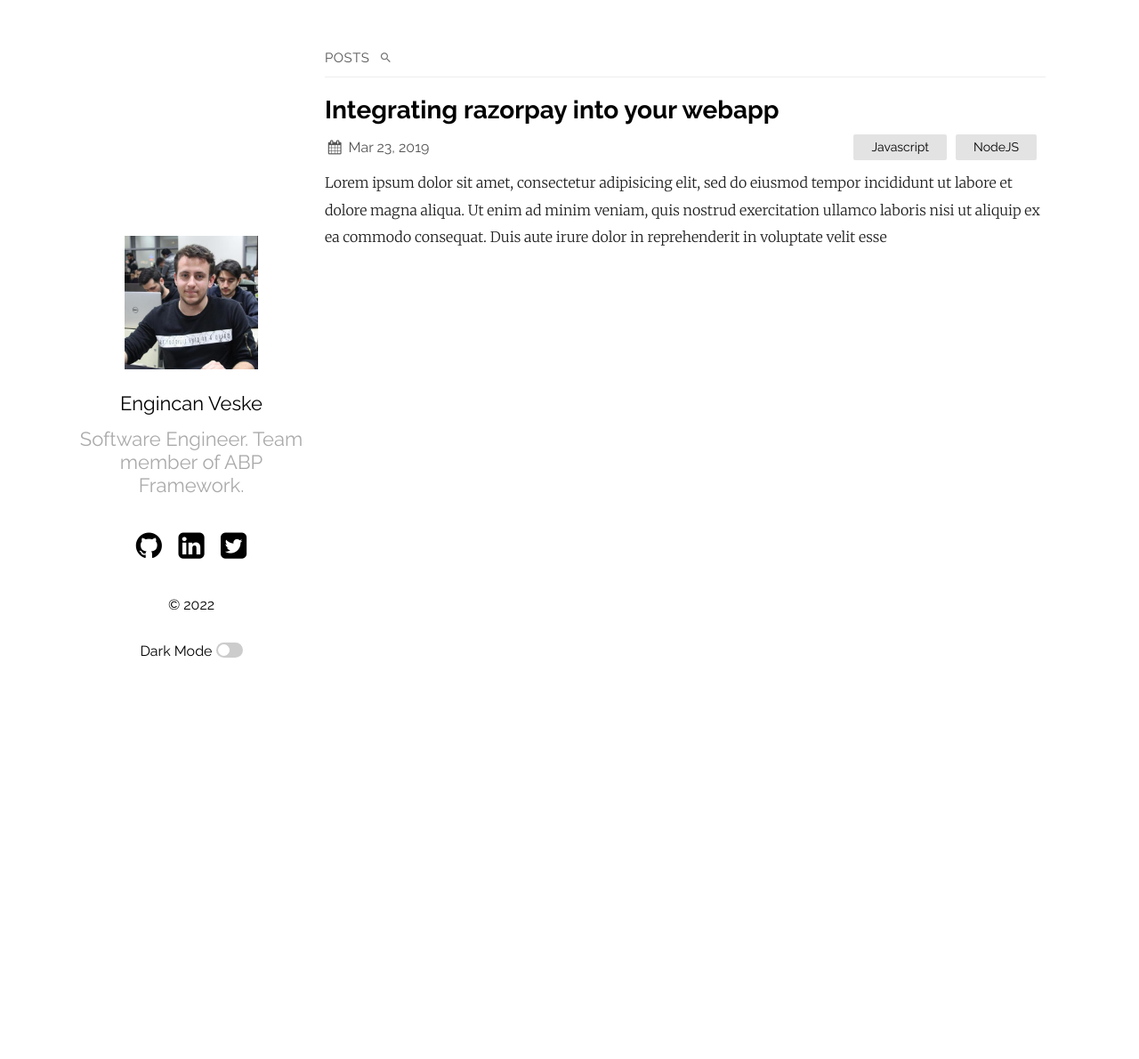
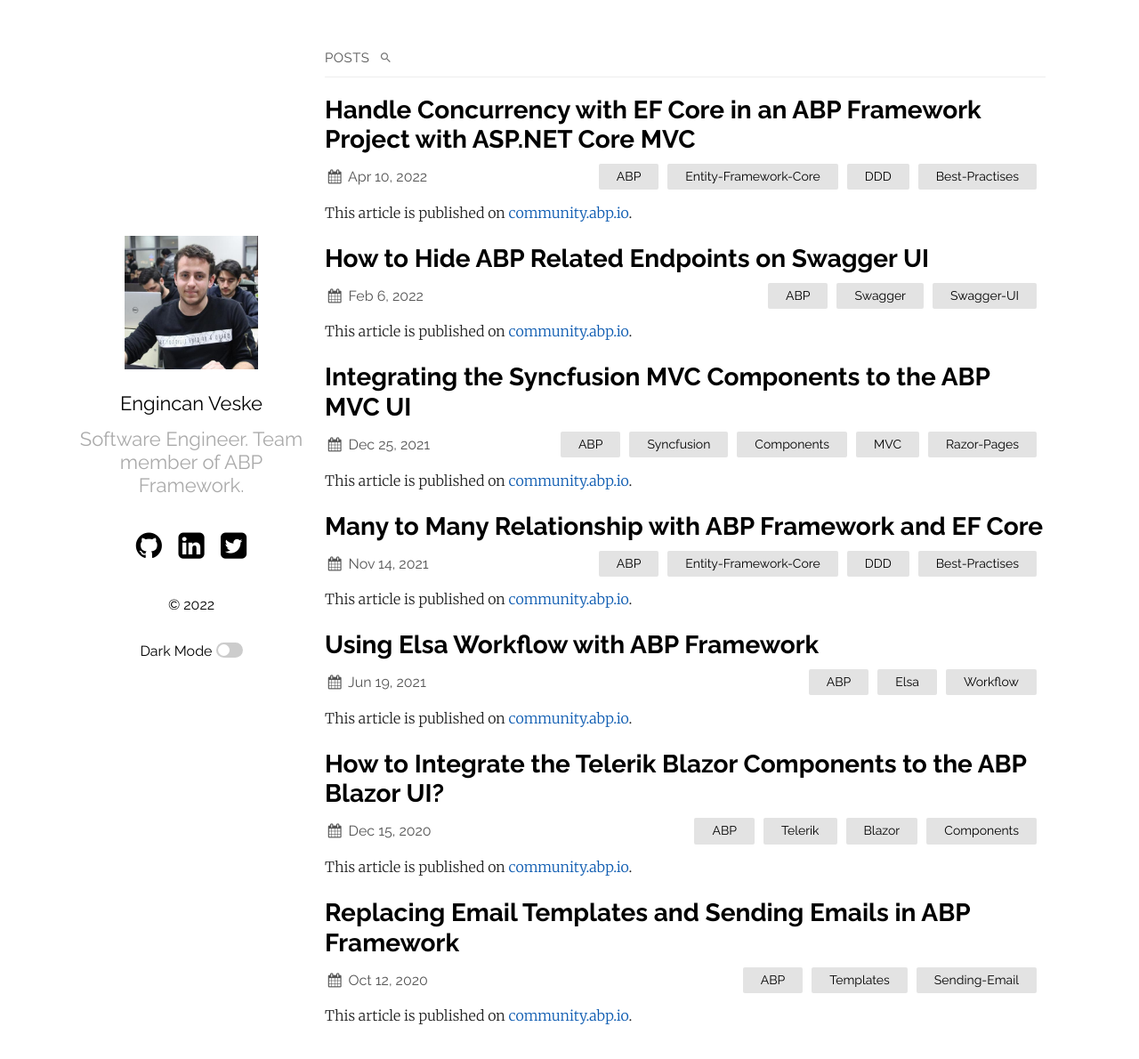
Before and after one commit to EngincanV/EngincanV.github.io, a Jekyll site: the page built from index.md, in a window 1280 px wide and 1202 px high. Shown: the top 1190 px of the window at 89% size. Built offline with Jekyll 4.4.1, drawn with Linux system fonts in a browser that asks for light colours.

Commit message:
Add ABP Community posts

````diff
--- a/_config.yml
+++ b/_config.yml
@@ -29,6 +29,7 @@
     twitter: EngincanVeske
     github:  EngincanV
     linkedIn: in/engincanv
+    stackOverflow: users/10477283/engincan-veske
 # If you want to link only specific pages in your header, uncomment
 # this and add the path to the pages in order as they should show up
 #header_pages:
--- a/_posts/2019-03-23-welcome-to-jekyll.markdown
+++ /dev/null
@@ -1,28 +0,0 @@
----
-layout: post
-title:  "Integrating razorpay into your webapp"
-date:   2019-03-23 21:03:36 +0530
-categories: Javascript NodeJS
----
-Lorem ipsum dolor sit amet, consectetur adipisicing elit, sed do eiusmod tempor incididunt ut labore et dolore magna aliqua. Ut enim ad minim veniam, quis nostrud exercitation ullamco laboris nisi ut aliquip ex ea commodo consequat. Duis aute irure dolor in reprehenderit in voluptate velit esse
-
-```javascript
-const Razorpay = require('razorpay');
-
-let rzp = Razorpay({
-	key_id: 'KEY_ID',
-	secret: 'name'
-});
-
-// capture request
-rzp.capture(payment_id, cost)
-	.then(function (data) {
-		return 2;
-	})
-```
-
-Check out the [Jekyll docs][jekyll-docs] for more info on how to get the most out of Jekyll. File all bugs/feature requests at [Jekyll’s GitHub repo][jekyll-gh]. If you have questions, you can ask them on [Jekyll Talk][jekyll-talk].
-
-[jekyll-docs]: https://jekyllrb.com/docs/home
-[jekyll-gh]:   https://github.com/jekyll/jekyll
-[jekyll-talk]: https://talk.jekyllrb.com/
--- /dev/null
+++ b/_posts/2020-10-12-replacing-email-templates-and-sending-emails-in-abp-framework.md
@@ -0,0 +1,10 @@
+---
+layout: post
+title:  "Replacing Email Templates and Sending Emails in ABP Framework"
+date:   2020-10-12 14:00:00 +0300
+categories: ABP Templates Sending-Email
+---
+
+This article is published on [community.abp.io](https://community.abp.io/).
+
+You can read the article from [here](https://community.abp.io/posts/replacing-email-templates-and-sending-emails-jkeb8zzh).
--- /dev/null
+++ b/_posts/2020-12-16-how-to-integrate-the-telerik-blazor-components-to-the-abp-blazor-ui.md
@@ -0,0 +1,10 @@
+---
+layout: post
+title:  "How to Integrate the Telerik Blazor Components to the ABP Blazor UI?"
+date:   2020-12-16 00:00:00 +0300
+categories: ABP Telerik Blazor Components
+---
+
+This article is published on [community.abp.io](https://community.abp.io/).
+
+You can read the article from [here](https://community.abp.io/posts/how-to-integrate-the-telerik-blazor-components-to-the-abp-blazor-ui-q8g31abb).
--- /dev/null
+++ b/_posts/2021-06-20-using-elsa-workflow-with-abp-framework.md
@@ -0,0 +1,10 @@
+---
+layout: post
+title:  "Using Elsa Workflow with ABP Framework"
+date:   2021-06-20 00:00:00 +0300
+categories: ABP Elsa Workflow
+---
+
+This article is published on [community.abp.io](https://community.abp.io/).
+
+You can read the article from [here](https://community.abp.io/posts/using-elsa-workflow-with-the-abp-framework-773siqi9).
--- /dev/null
+++ b/_posts/2021-11-15-many-to-many-relationship-with-abp-and-ef-core.md
@@ -0,0 +1,10 @@
+---
+layout: post
+title:  "Many to Many Relationship with ABP Framework and EF Core"
+date:   2021-11-15 00:00:00 +0300
+categories: ABP Entity-Framework-Core DDD Best-Practises
+---
+
+This article is published on [community.abp.io](https://community.abp.io/).
+
+You can read the article from [here](https://community.abp.io/posts/many-to-many-relationship-with-abp-and-ef-core-g7rm2qut).
--- /dev/null
+++ b/_posts/2021-12-26-integrating-the-syncfusion-mvc-components-to-the-abp-mvc-ui.md
@@ -0,0 +1,10 @@
+---
+layout: post
+title:  "Integrating the Syncfusion MVC Components to the ABP MVC UI"
+date:   2021-12-26 00:00:00 +0300
+categories: ABP Syncfusion Components MVC Razor-Pages
+---
+
+This article is published on [community.abp.io](https://community.abp.io/).
+
+You can read the article from [here](https://community.abp.io/posts/integrating-the-syncfusion-mvc-components-to-the-abp-mvc-ui-0gpkr1if).
--- /dev/null
+++ b/_posts/2022-02-07-how-to-hide-abp-related-endpoints-on-swagger-ui.md
@@ -0,0 +1,10 @@
+---
+layout: post
+title:  "How to Hide ABP Related Endpoints on Swagger UI"
+date:   2022-02-07 00:00:00 +0300
+categories: ABP Swagger Swagger-UI
+---
+
+This article is published on [community.abp.io](https://community.abp.io/).
+
+You can read the article from [here](https://community.abp.io/posts/how-to-hide-abp-related-endpoints-on-swagger-ui-mb2w01fe).
--- /dev/null
+++ b/_posts/2022-04-11-handle-concurrency-with-ef-core-in-an-abp-framework-project-with-asp-net-core-mvc.md
@@ -0,0 +1,10 @@
+---
+layout: post
+title:  "Handle Concurrency with EF Core in an ABP Framework Project with ASP.NET Core MVC"
+date:   2022-04-11 00:00:00 +0300
+categories: ABP Entity-Framework-Core DDD Best-Practises
+---
+
+This article is published on [community.abp.io](https://community.abp.io/).
+
+You can read the article from [here](https://community.abp.io/posts/handle-concurrency-with-ef-core-in-an-abp-framework-project-with-asp.net-core-mvc-jlkc3w8f).
````
